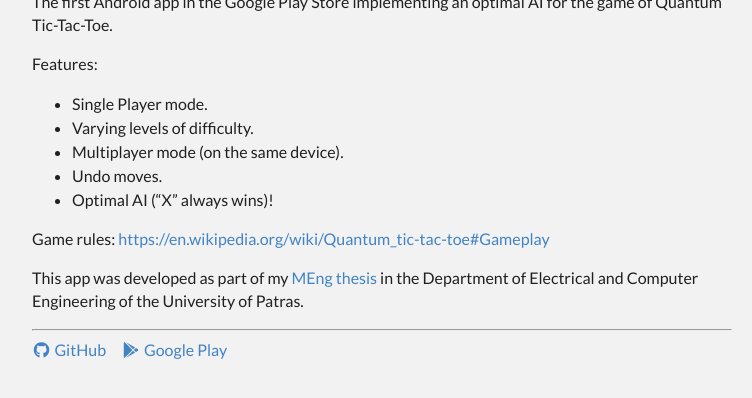
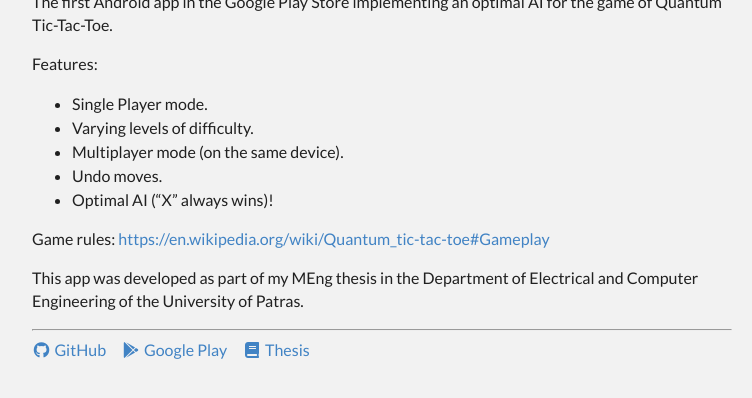
Before and after one commit to KSmanis/ksmanis.github.io, a Jekyll site: the page built from projects/qttt.md, in a window 1280 px wide, cut to the strip 332-730 px from the top of the page. Shown: the whole strip, without its empty margins (258-1010 px from the left). Built offline with Jekyll 4.4.1, drawn with Linux system fonts in a browser that asks for light colours.

Commit message:
Update thesis reference for Quantum Tic-Tac-Toe project

```diff
--- a/projects/qttt.md
+++ b/projects/qttt.md
@@ -37,8 +37,8 @@
 
 Game rules: [https://en.wikipedia.org/wiki/Quantum_tic-tac-toe#Gameplay](https://en.wikipedia.org/wiki/Quantum_tic-tac-toe#Gameplay)
 
-This app was developed as part of my [MEng thesis](/essays/qttt) in the Department of Electrical and Computer Engineering of the University of Patras.
+This app was developed as part of my MEng thesis in the Department of Electrical and Computer Engineering of the University of Patras.
 
 <hr/>
 
-[<i class="github icon"></i>GitHub](https://github.com/KSmanis/QTTT)&nbsp;&nbsp;&nbsp;&nbsp;&nbsp;[<i class="google play icon"></i>Google Play](https://play.google.com/store/apps/details?id=com.gmail.smanis.konstantinos.qttt)
+[<i class="github icon"></i>GitHub](https://github.com/KSmanis/QTTT)&nbsp;&nbsp;&nbsp;&nbsp;&nbsp;[<i class="google play icon"></i>Google Play](https://play.google.com/store/apps/details?id=com.gmail.smanis.konstantinos.qttt)&nbsp;&nbsp;&nbsp;&nbsp;&nbsp;[<i class="book icon"></i>Thesis](/essays/qttt)
```
